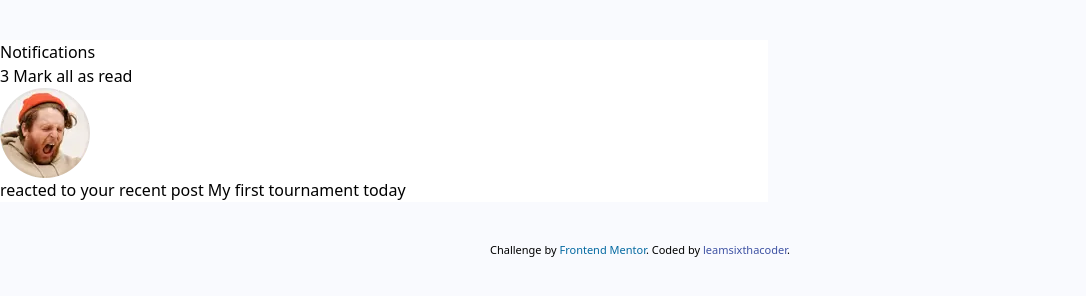
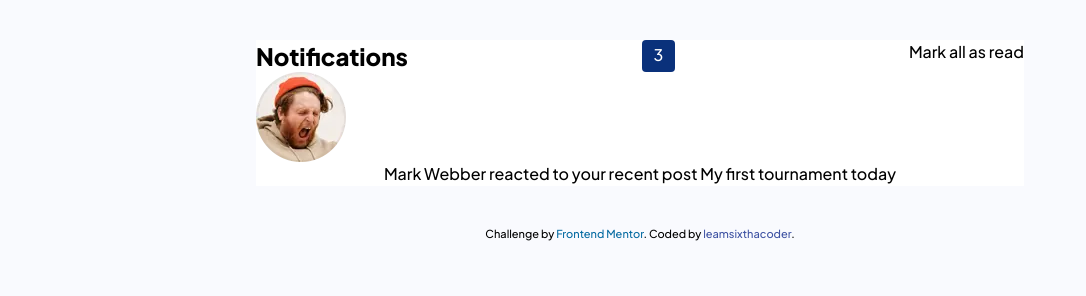
Before and after one commit to leamsixthacoder/notifications-page-main, a website: page index.html in a window 1280 px wide. Shown: the whole page, without its empty margins (0-1086 px from the left). Drawn offline with Linux system fonts and the light colour scheme.

Commit message:
making changes of structure and styles

```diff
--- a/index.html
+++ b/index.html
@@ -1,8 +1,10 @@
 <!DOCTYPE html>
 <html lang="en">
+
 <head>
   <meta charset="UTF-8">
-  <meta name="viewport" content="width=device-width, initial-scale=1.0"> <!-- displays site properly based on user's device -->
+  <meta name="viewport" content="width=device-width, initial-scale=1.0">
+  <!-- displays site properly based on user's device -->
 
   <link rel="icon" type="image/png" sizes="32x32" href="./assets/images/favicon-32x32.png">
   <link rel="stylesheet" href="/dist/output.css">
@@ -11,24 +13,30 @@
 
   <!-- Feel free to remove these styles or customise in your own stylesheet 👍 -->
   <style>
-    .attribution { font-size: 11px; text-align: center; }
-    .attribution a { color: hsl(228, 45%, 44%); }
+    .attribution {
+      font-size: 11px;
+      text-align: center;
+    }
+
+    .attribution a {
+      color: hsl(228, 45%, 44%);
+    }
   </style>
 </head>
-<body class="bg-[#f9fafe]">
 
-  <div class="bg-white max-w-3xl my-10 mx-80">
-  <header class="">
-    <div>
-      <h1>Notifications</h1>
-      <span>3</span>
+<body class="bg-[#f9fafe] text-center font-plusJakarta">
+
+  <div class="bg-white max-w-3xl my-10 mx-auto">
+    <header class="flex justify-between">
+
+        <h1 class="text-2xl font-extrabold ">Notifications</h1>
+        <span class="bg-[#0a317b] text-white py-[3px] px-[12px] font-medium rounded ">3</span>
         <span>Mark all as read</span>
-    </div>
     </header>
     <main>
       <div>
         <img src="src/assets/images/avatar-mark-webber.webp" alt="Mark webber image">
-      <p>reacted to your recent post <span>My first tournament today</span></p>
+        <p><span> Mark Webber </span> reacted to your recent post <span>My first tournament today</span></p>
         <span></span>
       </div>
     </main>
@@ -36,7 +44,8 @@
   </div>
 
   <footer class="text-[11px] text-center">
-  Challenge by <a class="text-sky-700" href="https://www.frontendmentor.io?ref=challenge" target="_blank">Frontend Mentor</a>.
+    Challenge by <a class="text-sky-700" href="https://www.frontendmentor.io?ref=challenge" target="_blank">Frontend
+      Mentor</a>.
     Coded by <a class="text-[#3e52a3]" href="#">leamsixthacoder</a>.
   </footer>
   <!-- Notifications 3
@@ -66,4 +75,5 @@
   Anna Kim left the group Chess Club
   2 weeks ago -->
 </body>
+
 </html>
```
Also changed, not shown: style-guide.md (+9 -9 lines). Lines whose indentation alone changed are shown as unchanged.
